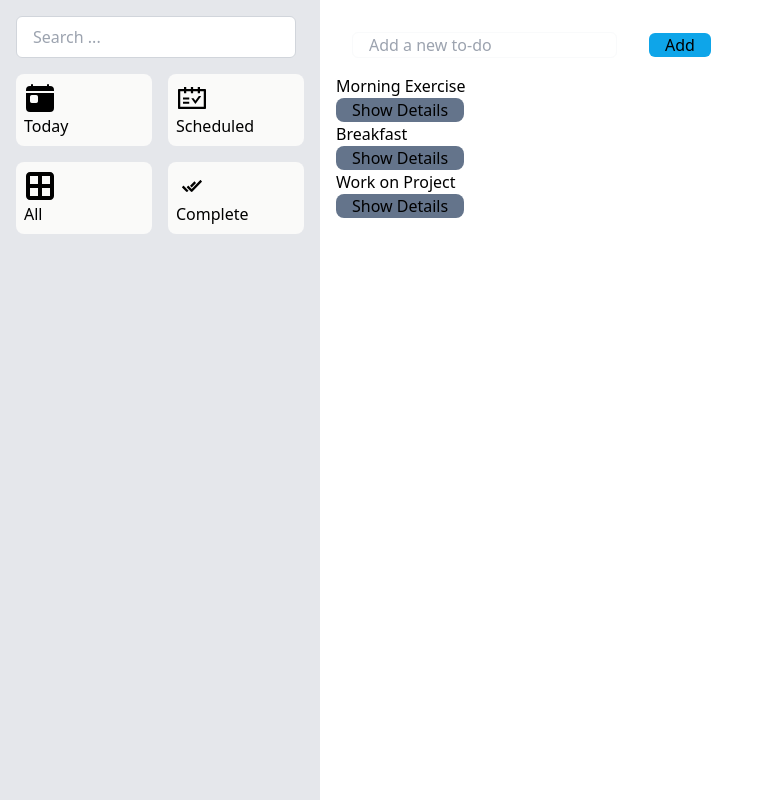
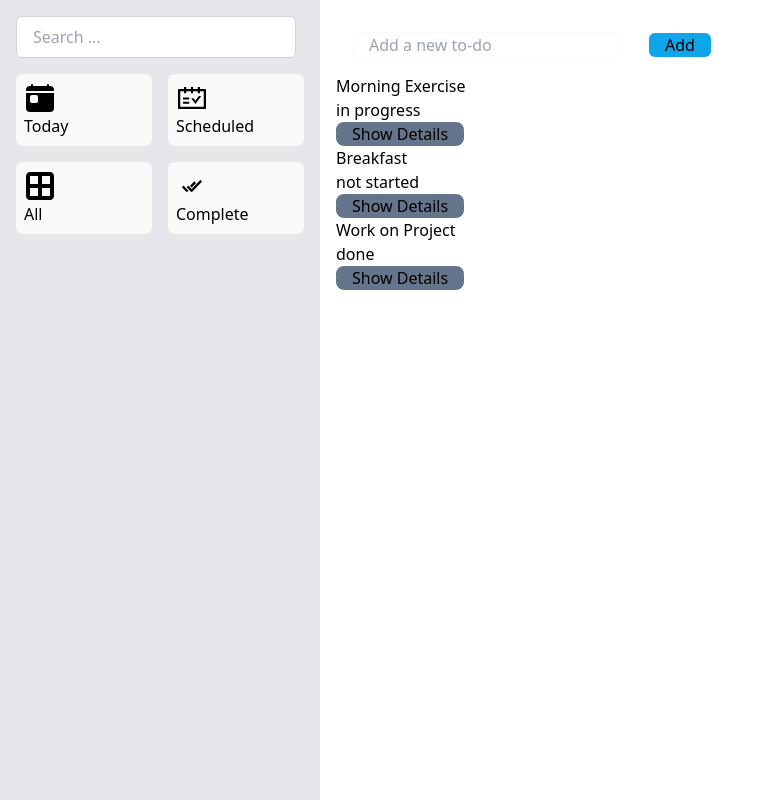
Before and after one commit to mrhasansan/managementtools, a React (Vite) app: page / in a window 1280 px wide. Shown: the whole page, without its empty margins (0-758 px from the left). Built offline with nearby package versions, Linux system fonts and the light colour scheme.

Commit message:
add todo items

```diff
--- a/src/components/Body.tsx
+++ b/src/components/Body.tsx
@@ -1,6 +1,6 @@
 import { dataTodos } from "../data/todos";
+import { TodoItem } from "./todo-item";
 import { useState } from "react";
-import { TodoItem } from "./todo-item";
 
 export default function Body() {
   const name = "Maruf Hasan";
@@ -11,6 +11,7 @@ export default function Body() {
       <div>
         <input required type="text" value={addToDo} className=" border border-gray-50 rounded-md px-4 m-4" placeholder="Add a new to-do" onChange={(e) => setAddToDo(e.target.value)} />
         <button className=" bg-sky-500 rounded-md mx-4 px-4">Add</button>
+
         <ul>
           {dataTodos.map((todo) => (
             <li key={todo.id}>
--- a/src/components/todo-item.tsx
+++ b/src/components/todo-item.tsx
@@ -3,14 +3,13 @@ import { type Todo } from "../data/todos";
 
 export function TodoItem({ todo }: { todo: Todo }) {
   const [showMore, setShowMore] = useState<boolean>(false);
-
   function handleClick() {
     setShowMore(!showMore);
   }
-
   return (
     <div>
       <li>{todo.title}</li>
+      <p>{todo.status}</p>
       <button className=" bg-slate-500 rounded-lg w-auto px-4" onClick={handleClick}>
         {showMore ? "Hide Details" : "Show Details"}
       </button>
```
